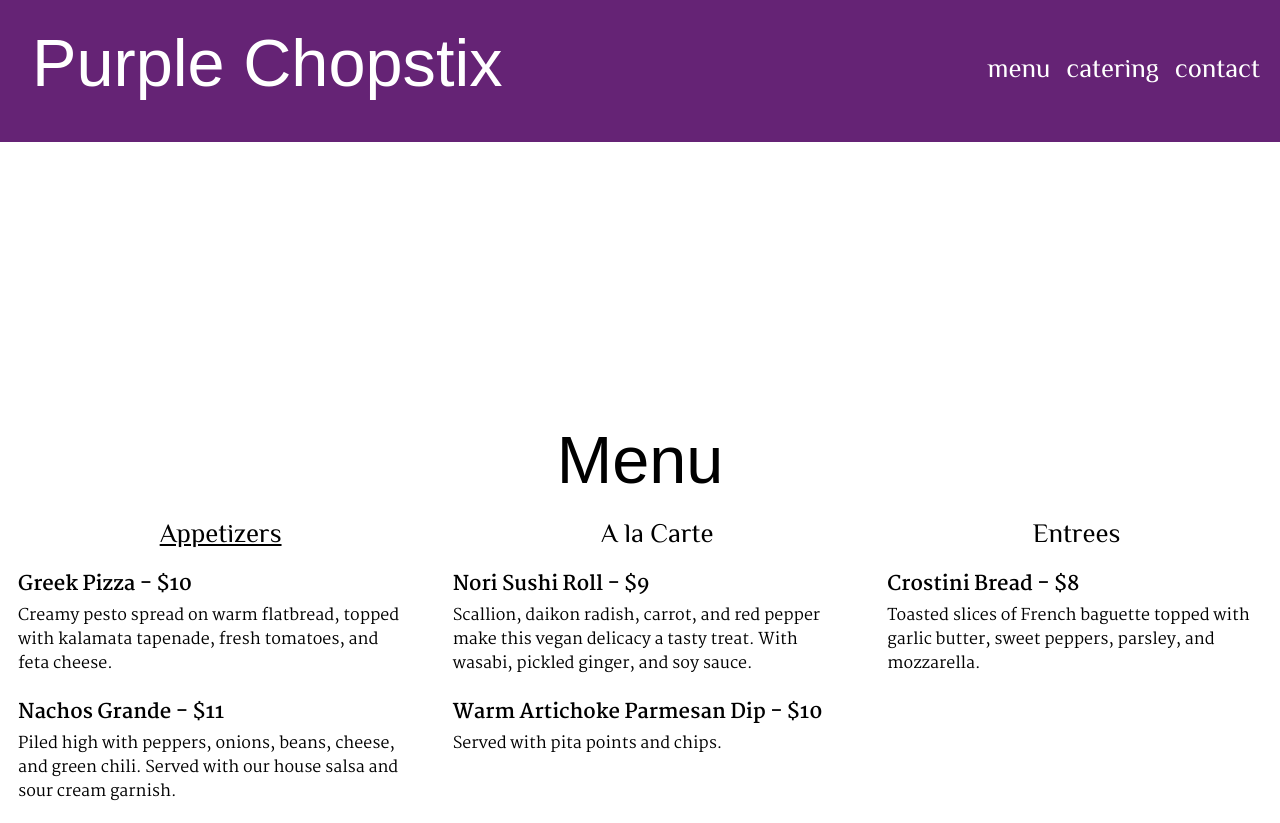
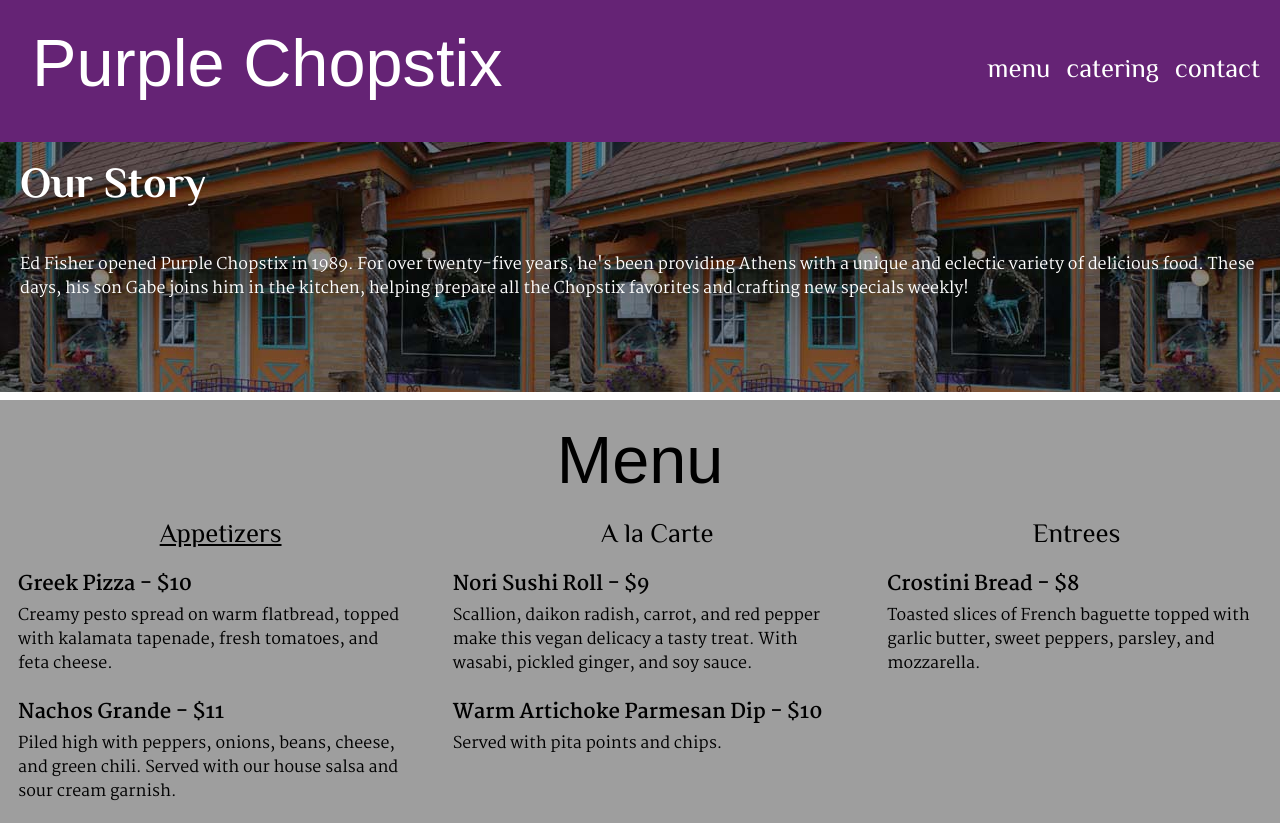
Before and after one commit to sr967917/Project-1-REUPLOAD, a plain HTML site: page index.html in a window 1280 px wide. Shown: the top 823 px of the page. Drawn offline with nearby package versions, Linux system fonts and the light colour scheme; the site is published under a folder, as on GitHub Pages, so addresses that start at the root find nothing; a web font is replaced by a local one.

Commit message:
image fixing

```diff
--- a/CSS/main.css
+++ b/CSS/main.css
@@ -39,7 +39,7 @@ button.position-absolute {
 }
 
 .cta {
-    background-image: url(/Images/front-1.jpg);
+    background-image: url(front-1.jpg);
     color: white;
     height: 250px;
 }
@@ -58,7 +58,7 @@ button.position-absolute {
 /* body */
 
 main {
-    background-image: url(/Images/background%20opacity2.png);
+    background-image: url(background%20opacity2.png);
     background-repeat: repeat;
     background-size: 70%;
     position: relative;
```
Also changed, not shown: CSS/front-1.jpg (renamed from Images/front-1.jpg), 3 other files.
